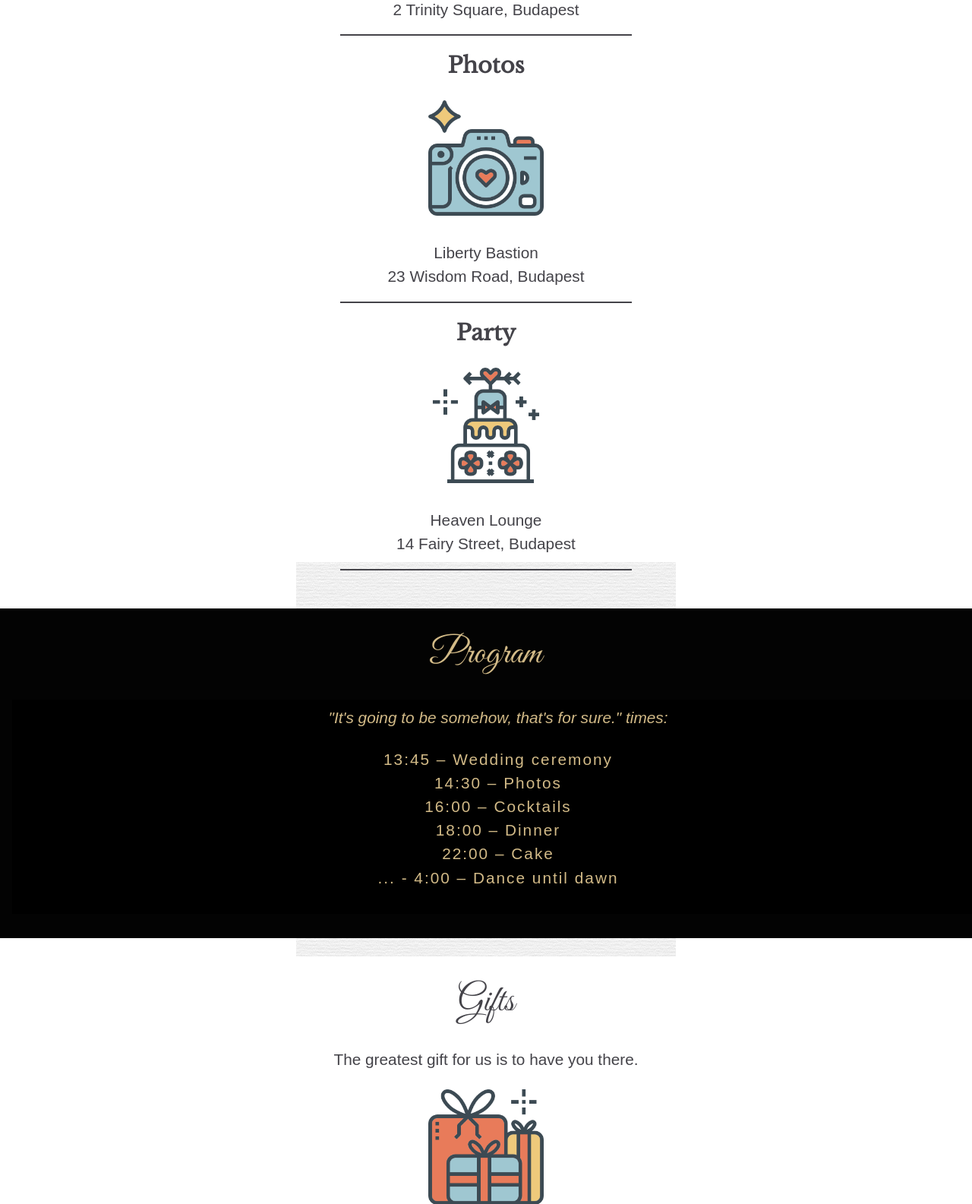
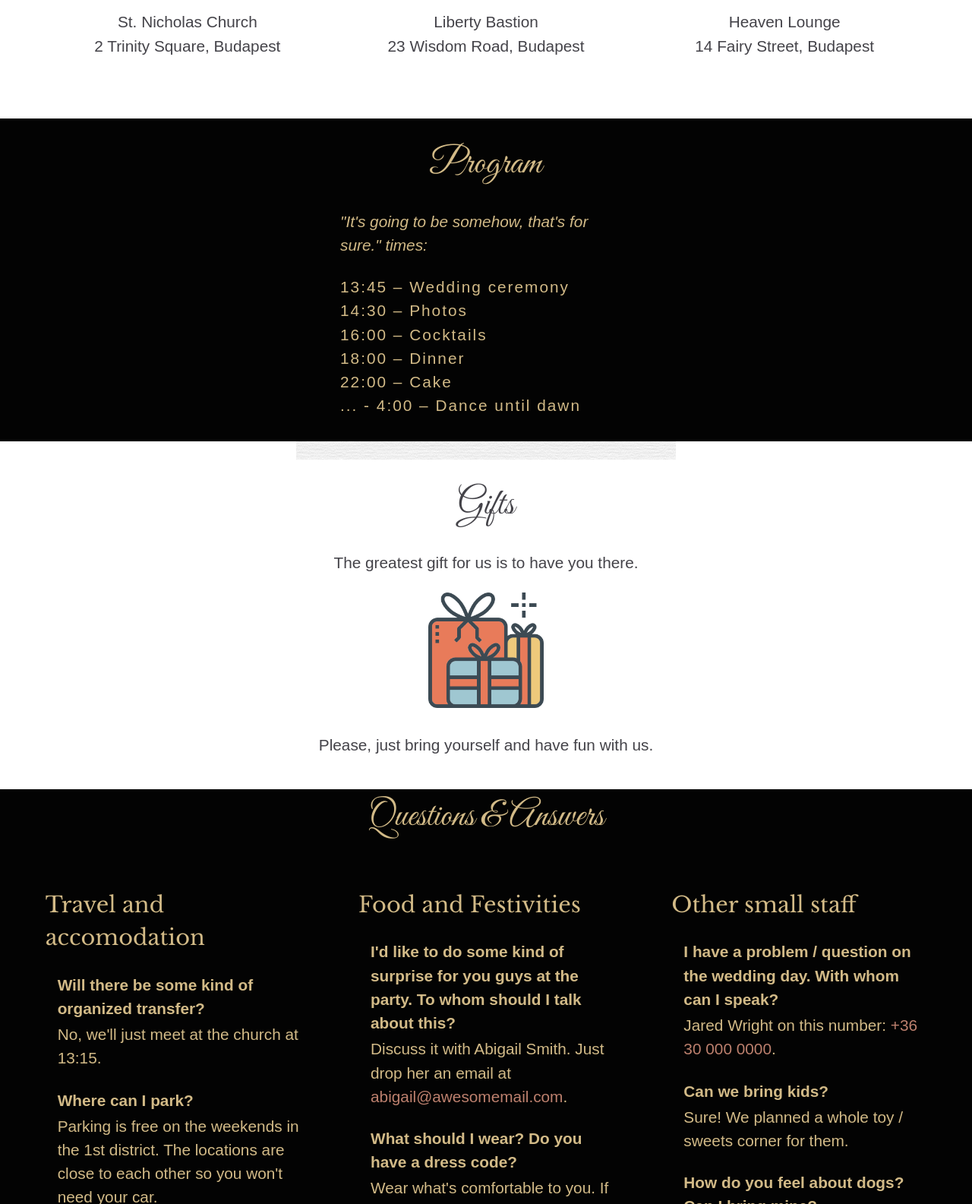
Before and after one commit to Adam102480/Wedding-webpage, a plain HTML site: page index.html in a window 1280 px wide. Shown: the part 1215-2800 px from the top of the page at 76% size. Drawn offline with nearby package versions, Linux system fonts and the light colour scheme; a web font is replaced by a local one.

Commit message:
final version

```diff
--- a/index.css
+++ b/index.css
@@ -63,6 +63,14 @@ a:hover {
   display: table;
 }
 
+@media (min-width: 768px) {
+
+	.cover {
+        background: url('assets/wedding-landing-cover.jpg') no-repeat center/cover;
+		}
+
+}
+
 .mainline-wrapper {
     display: table-cell;
     vertical-align: middle;
@@ -74,8 +82,6 @@ a:hover {
   padding: .825rem;
   color: hsla(0,0%,100%,.9);
   background: hsla(100,0%,0%,.5);
-  width:30vw;
-  border-radius: 1.5rem;
     }
 
 .mainline h1 {
@@ -84,9 +90,18 @@ a:hover {
     margin-bottom: 0;
      }
 
-.tagline {
-  font-size: 1.35rem;
-  letter-spacing: .2rem;
+@media (min-width: 768px) {
+
+  .mainline {
+    padding: 2.25rem;
+    border-radius: 2rem;
+    width: 40vw;
+  }
+
+    .mainline h1 {
+    font-size: 6rem;
+  }
+
 }
 
 .tagline::after {
@@ -96,6 +111,14 @@ a:hover {
   height: 1.5px;
   width: 12.5rem;
   margin: .9rem auto;
+}
+
+@media (min-width: 768px) {
+
+  .tagline {
+    text-transform: uppercase;
+  }
+
 }
 
 date {
@@ -128,6 +151,17 @@ date {
   font-family: 'Muli', sans-serif;
 }
 
+@media (min-width: 768px) {
+
+  .blurb {
+   display: inline-block;
+   width: 30%;
+   padding: 2rem;
+   margin: 1rem;
+  }
+
+}
+
 .blurb::after {
   content: "";
   display: block;
@@ -137,14 +171,31 @@ date {
   background-color: #444349;
 }
 
+@media (min-width: 768px) {
+
+  .blurb::after {
+   display:none;
+  }
+
+}
+
 /* Program STYLES */
 
 .program {
   width: 100vw;
-  text-align: center;
+  text-align: left;
   background: hsla(100,0%,0%,.99);
   color: #d2ba87;
   font-family: 'Muli', sans-serif;
+}
+
+@media (min-width: 768px) {
+
+  .program-wrapper {
+   width: 30vw;
+   margin: 0 auto;
+  }
+
 }
 
 .program h2 {
@@ -214,12 +265,32 @@ date {
 }
 
 .question {
-    font-weight: 800;
+    font-weight: 700;
     margin-bottom: .2rem;
     }
 
 .answer {
   margin-bottom: 1.5rem;
+}
+
+@media (min-width: 768px) {
+
+  .question-group {
+    display: inline-block;
+    width: 30%;
+    vertical-align: top;
+    padding: 1.5rem;
+    margin: .7rem;
+  }
+
+  .question-group::after {
+    display: none;
+  }
+
+  .question-group h3 {
+    text-align: left;
+  }
+
 }
 
 /* Footer STYLES */
@@ -248,3 +319,11 @@ footer p {
 footer small {
   line-height: 1.5;
 }
+
+@media (min-width: 768px) {
+
+  footer {
+    min-height: 6vh;
+  }
+
+}
--- a/index.html
+++ b/index.html
@@ -7,6 +7,7 @@
   <link rel="stylesheet" href="https://cdnjs.cloudflare.com/ajax/libs/meyer-reset/2.0/reset.css">
   <link rel="stylesheet" type="text/css" href="index.css">
   <link href="https://fonts.googleapis.com/css?family=Great+Vibes%7CLibre+Baskerville%7CMuli&display=swap" rel="stylesheet">
+  <link rel="shortcut icon" type="image/x-icon" href="https://orange.codeberryschool.com/content/images/project-assets/wedding-landing-favicon.png">
 </head>
 <body>
   <header class="cover">
@@ -42,7 +43,7 @@
       </section>
       <section class="program">
       <h2>Program</h2>
-        <div class="wrapper program">
+        <div class="program-wrapper">
           <p>"It's going to be somehow, that's for sure."
     times:</p>
           <ul>
```
